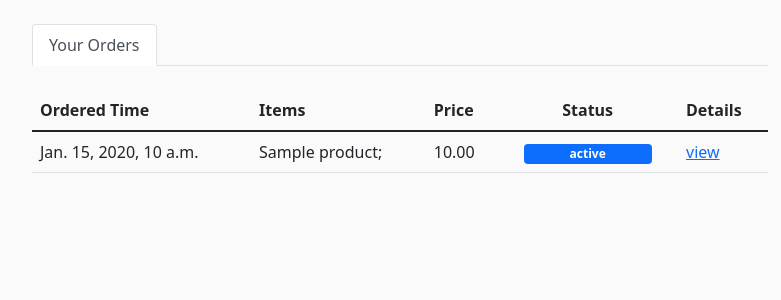
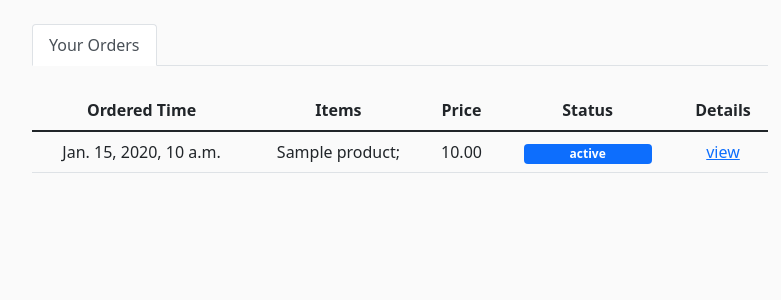
Before and after one commit to Erica233/Mini-Amazon, a Django app: page /orders/ in a window 1280 px wide. Shown: the part 56-356 px from the top of the page, without its empty margins (50-831 px from the left). Run offline with Django 4.2, Linux system fonts and the light colour scheme; a user stored in the database is signed in; tables that the repository leaves empty hold one stand-in row (values such as "Sample post").

Commit message:
orders - status

```diff
--- a/frontend/amazon/templates/amazon/orders.html
+++ b/frontend/amazon/templates/amazon/orders.html
@@ -8,7 +8,10 @@
 {% endblock %}
 {% block content %}
     <style>
-        table td th {
+        table td {
+            text-align: center;
+        }
+        table th {
             text-align: center;
         }
     </style>
```
